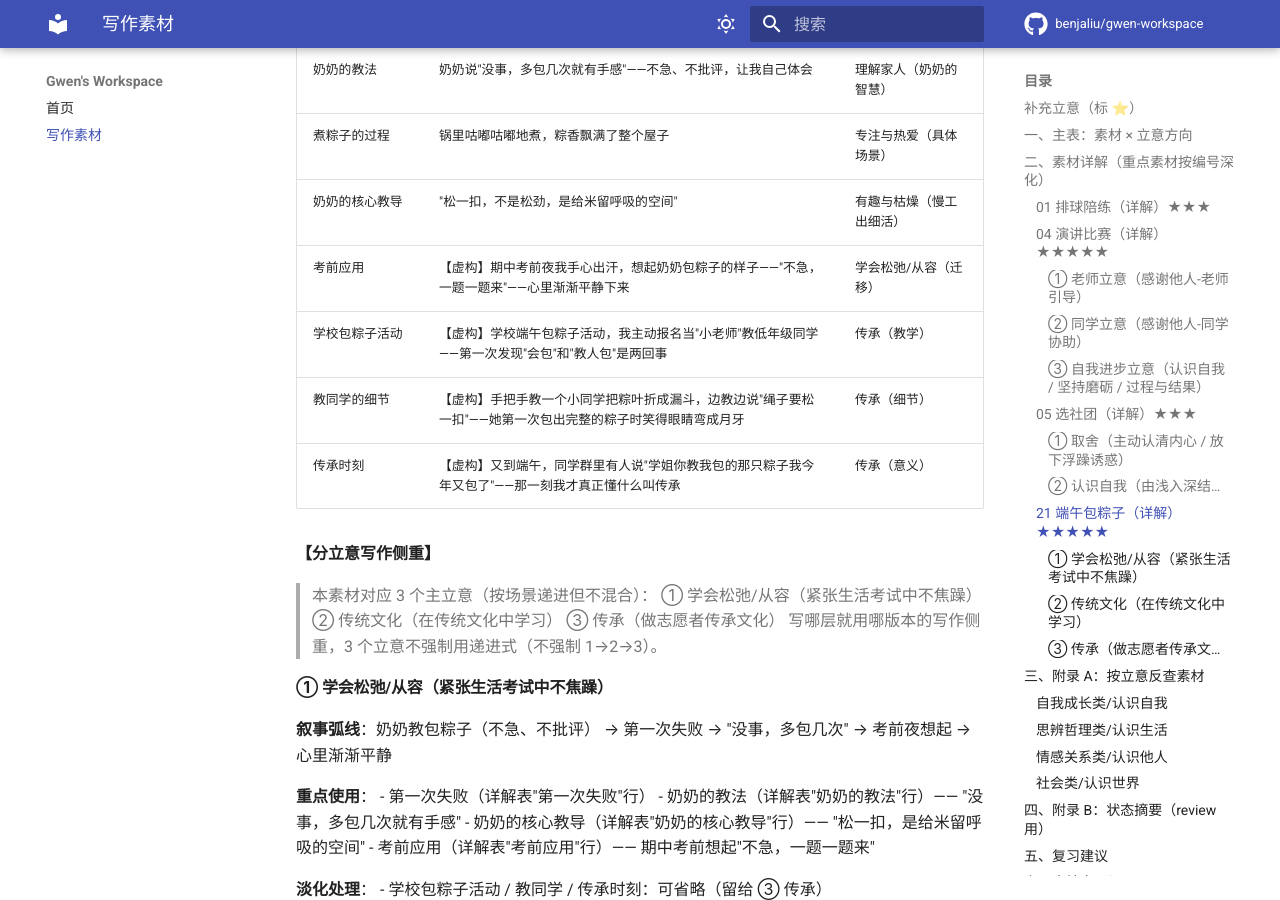
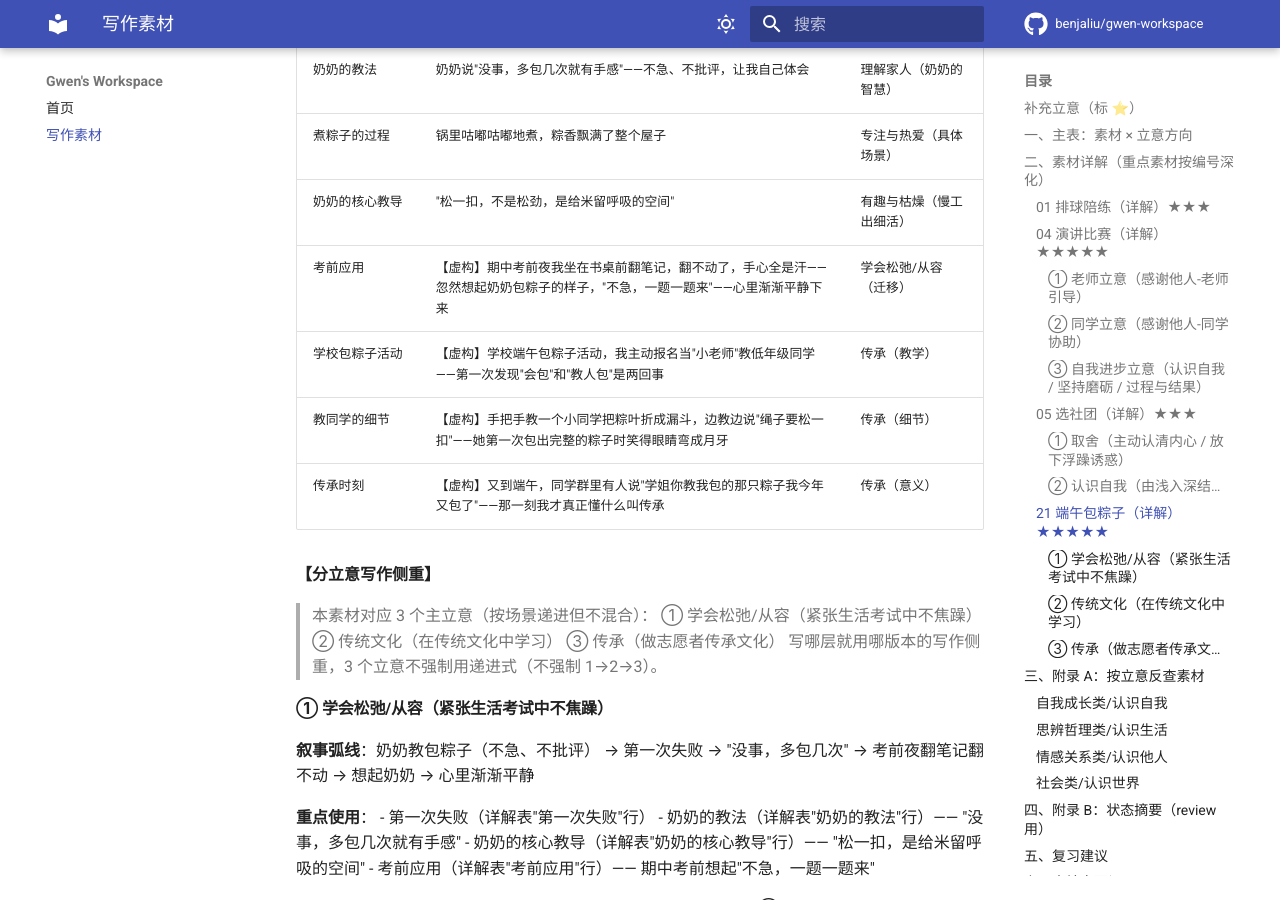
Before and after one commit to benjaliu/gwen-workspace, an MkDocs documentation site: the page built from docs/zuowen-sucai.md, in a window 1280 px wide and 900 px high, scrolled down 8799 px. Built offline with MkDocs 1.6.1 and Material for MkDocs 9.7.7, drawn with Linux system fonts in a browser that asks for light colours; comment, search, counter and statistics services are not loaded; some of the changed text lies outside the part shown.

Commit message:
fix(zuowen-sucai): #21 考前应用场景修正 (v0.5.8)
Benjamin：考前夜不是'做题'——新题考前夜一般不写（生活常识）。
场景改为：'坐在书桌前翻笔记，翻不动了'。

- 1.1 考前应用 row：'手心出汗' -> '坐在书桌前翻笔记，翻不动了，手心全是汗'
- 1.3 ① 叙事弧线：'考前夜想起' -> '考前夜翻笔记翻不动 -> 想起奶奶'

```diff
--- a/docs/zuowen-sucai.md
+++ b/docs/zuowen-sucai.md
@@ -251,7 +251,7 @@
 | 奶奶的教法 | 奶奶说"没事，多包几次就有手感"——不急、不批评，让我自己体会 | 理解家人（奶奶的智慧）|
 | 煮粽子的过程 | 锅里咕嘟咕嘟地煮，粽香飘满了整个屋子 | 专注与热爱（具体场景）|
 | 奶奶的核心教导 | "松一扣，不是松劲，是给米留呼吸的空间" | 有趣与枯燥（慢工出细活）|
-| 考前应用 | 【虚构】期中考前夜我手心出汗，想起奶奶包粽子的样子——"不急，一题一题来"——心里渐渐平静下来 | 学会松弛/从容（迁移）|
+| 考前应用 | 【虚构】期中考前夜我坐在书桌前翻笔记，翻不动了，手心全是汗——忽然想起奶奶包粽子的样子，"不急，一题一题来"——心里渐渐平静下来 | 学会松弛/从容（迁移）|
 | 学校包粽子活动 | 【虚构】学校端午包粽子活动，我主动报名当"小老师"教低年级同学——第一次发现"会包"和"教人包"是两回事 | 传承（教学）|
 | 教同学的细节 | 【虚构】手把手教一个小同学把粽叶折成漏斗，边教边说"绳子要松一扣"——她第一次包出完整的粽子时笑得眼睛弯成月牙 | 传承（细节）|
 | 传承时刻 | 【虚构】又到端午，同学群里有人说"学姐你教我包的那只粽子我今年又包了"——那一刻我才真正懂什么叫传承 | 传承（意义）|
@@ -266,7 +266,7 @@
 
 #### ① 学会松弛/从容（紧张生活考试中不焦躁）
 
-**叙事弧线**：奶奶教包粽子（不急、不批评） → 第一次失败 → "没事，多包几次" → 考前夜想起 → 心里渐渐平静
+**叙事弧线**：奶奶教包粽子（不急、不批评） → 第一次失败 → "没事，多包几次" → 考前夜翻笔记翻不动 → 想起奶奶 → 心里渐渐平静
 
 **重点使用**：
 - 第一次失败（详解表"第一次失败"行）
@@ -547,6 +547,13 @@
 | 详解 §21 考前应用 row | "期中考前夜我手心出汗...那是我第一次没焦躁地走进考场" | "期中考前夜我手心出汗...心里渐渐平静下来" | Benjamin：前夜 + 考场是两个时间点，应只保留一个。选前夜——焦虑→平静的转化在那里最完整 |
 | 详解 §21 1.3 ① 叙事弧线 | "...考前想起 → 不焦躁进考场" | "...考前夜想起 → 心里渐渐平静" | 同步 |
 
+### 2026-06-16 17:30 → 17:35（#21 v0.5.8：考前应用场景修正 - 翻笔记而非'做题'）
+
+| 编号 | 旧 | 新 | 原因 |
+|---|---|---|---|
+| 详解 §21 考前应用 row | "期中考前夜我手心出汗" | "期中考前夜我坐在书桌前翻笔记，翻不动了，手心全是汗" | Benjamin：考前夜 在 翻笔记/复习/失眠，不是"做题"——新题考前夜一般不写，是生活常识 |
+| 1.3 ① 叙事弧线 | "考前夜想起" | "考前夜翻笔记翻不动 → 想起奶奶" | 同步具体场景 |
+
 ### 2026-06-15 11:59 → 12:05（旧）
 
 | 编号 | 旧 | 新 | 原因 |
```
